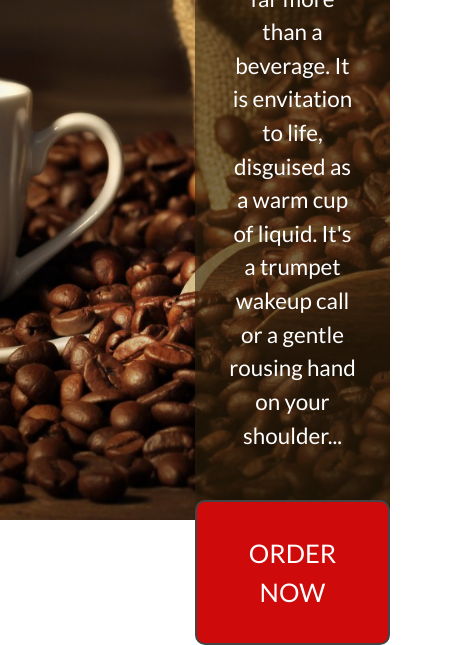
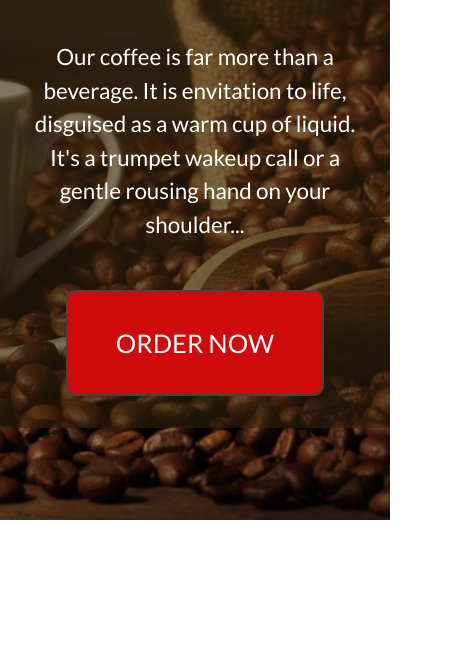
Before and after one commit to n0rtt/coffee-heaven, a plain HTML site: page src/index.html in a window 390 px wide. Shown: the part 324-969 px from the top of the page, 451 px wide, since content can reach past the window. After the commit the page ends 844 px from the top, so only its background shows below. Drawn offline with nearby package versions, Linux system fonts and the light colour scheme; files that its build step writes are made by us from their sources.

Commit message:
finished responsive

```diff
--- a/src/scss/main.scss
+++ b/src/scss/main.scss
@@ -17,16 +17,22 @@ main {
     background: url("../img/coffee-photo.jpg") no-repeat center center/cover;
     height: 100vh;
 
+    @media screen and (max-width: 1000px) {
+        justify-content: center;
+        align-items: center;
+    }
+
     .content {
         display: flex;
         flex-direction: column;
         width: 30%;
         text-align: center;
+        overflow: hidden;
 
         background: rgba(47, 32, 11, 0.6);
 
         @media screen and (max-width: 1000px) {
-            width: 50%;
+            width: 100%;
         }
 
         &__heading {
```
